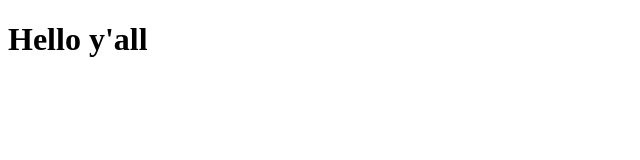
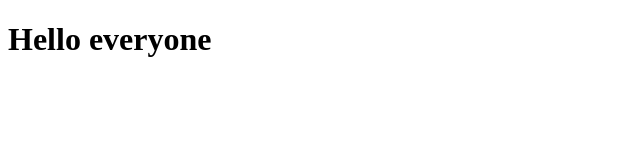
Before and after one commit to marcelacatacora/GibHub-page, a plain HTML site: page index.html in a window 1280 px wide. Shown: the whole page, without its empty margins (0-640 px from the left). Drawn offline with Linux system fonts and the light colour scheme.

Commit message:
change the name

```diff
--- a/index.html
+++ b/index.html
@@ -5,6 +5,6 @@
     <title>Marcela#s GitHub Pages</title>
 </head>
 <body>
-    <h1>Hello y'all</h1>
+    <h1>Hello everyone</h1>
 </body>
 </html>
```
